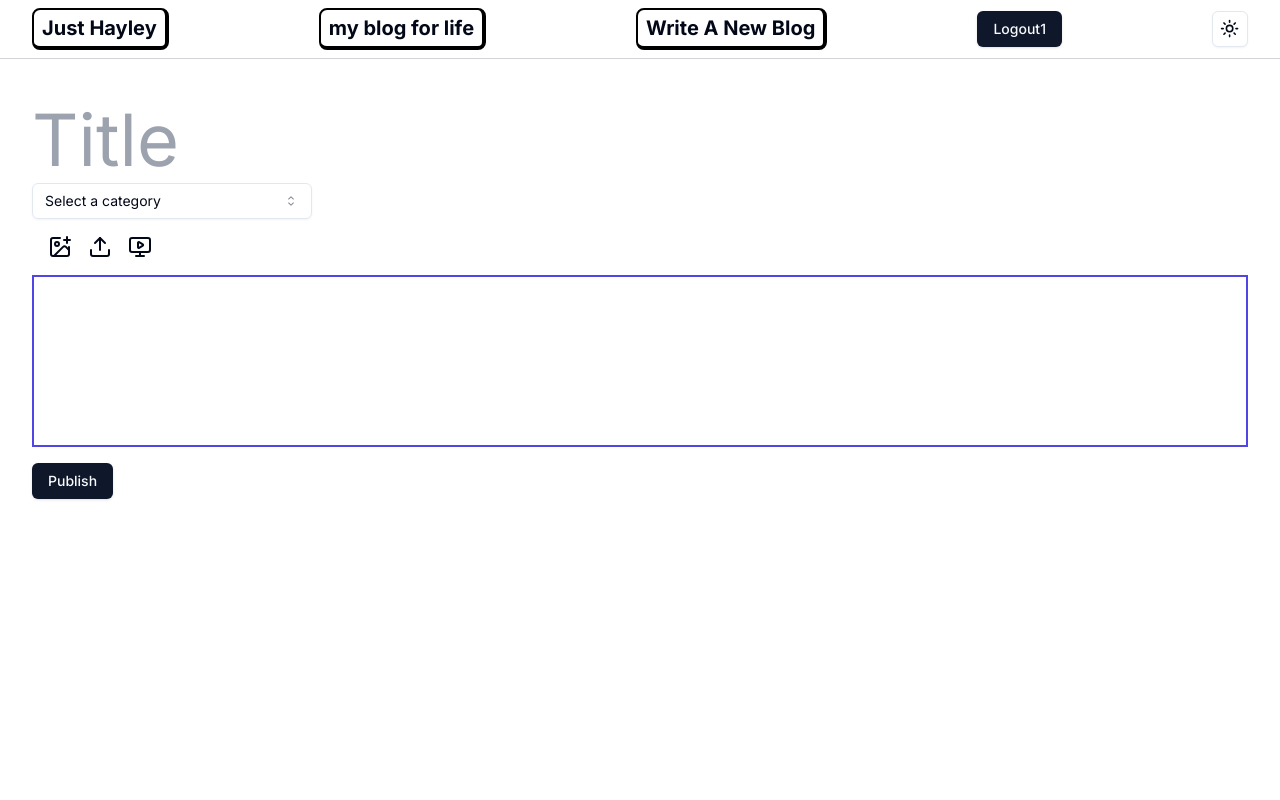
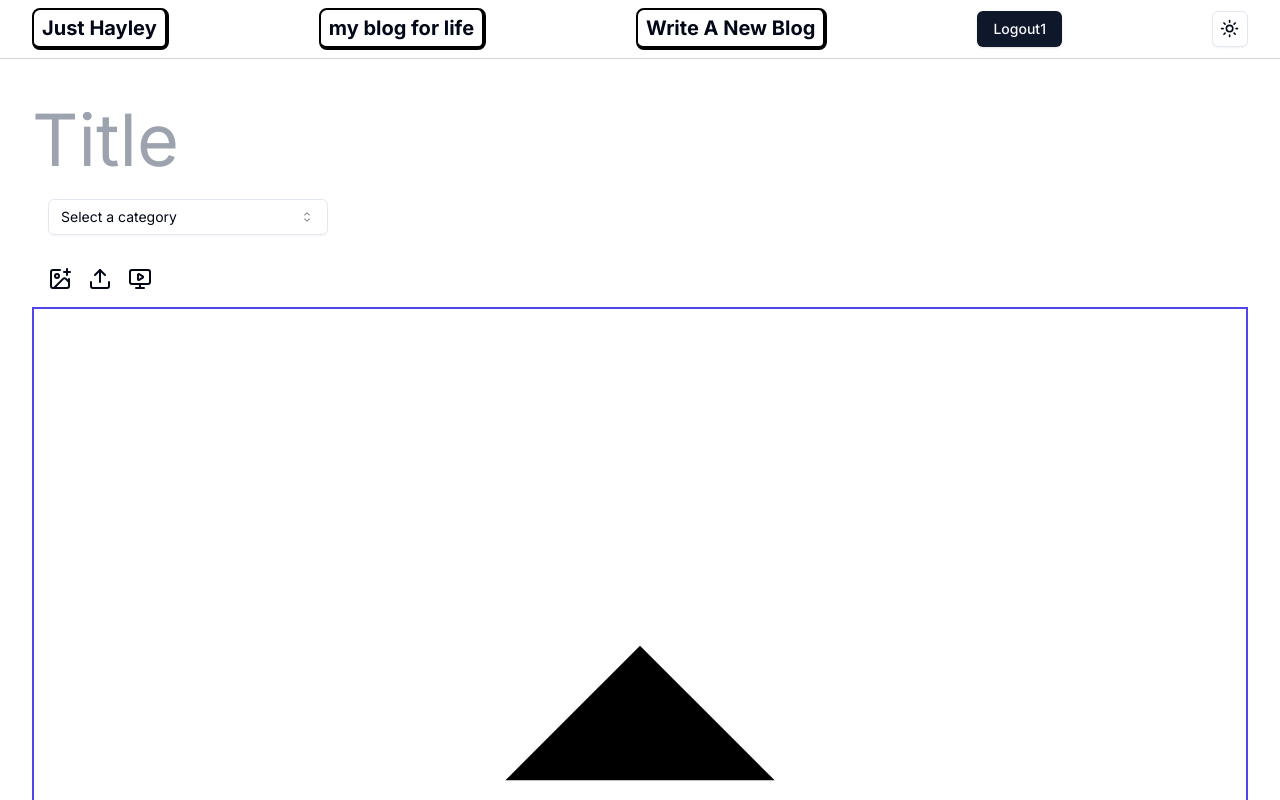
Before and after one commit to tingzcb/nextjs-blog-just-hayley, a Next.js app: page /write in a window 1280 px wide. Shown: the top 800 px of the page. Built offline with nearby package versions, Linux system fonts and the light colour scheme; no server answers; sample sign-in values are in the browser's storage.

Commit message:
delete reactQuill theme

```diff
--- a/src/app/write/page.tsx
+++ b/src/app/write/page.tsx
@@ -128,7 +128,7 @@ const WritePage = (props: Props) => {
         placeholder="Title"
         onChange={(e) => setTitle(e.target.value)}
       />
-      <div>
+      <div className="m-4">
         <Select onValueChange={(value) => setCatSlug(value)}>
           <SelectTrigger className="w-[280px]">
             <SelectValue placeholder="Select a category" />
@@ -172,7 +172,7 @@ const WritePage = (props: Props) => {
       <ReactQuill
         className="border-solid border-2 border-indigo-600 "
         value={value}
-        theme="bubble"
+        // theme="bubble"
         onChange={setValue}
         placeholder="Tell your story..."
       ></ReactQuill>
```
